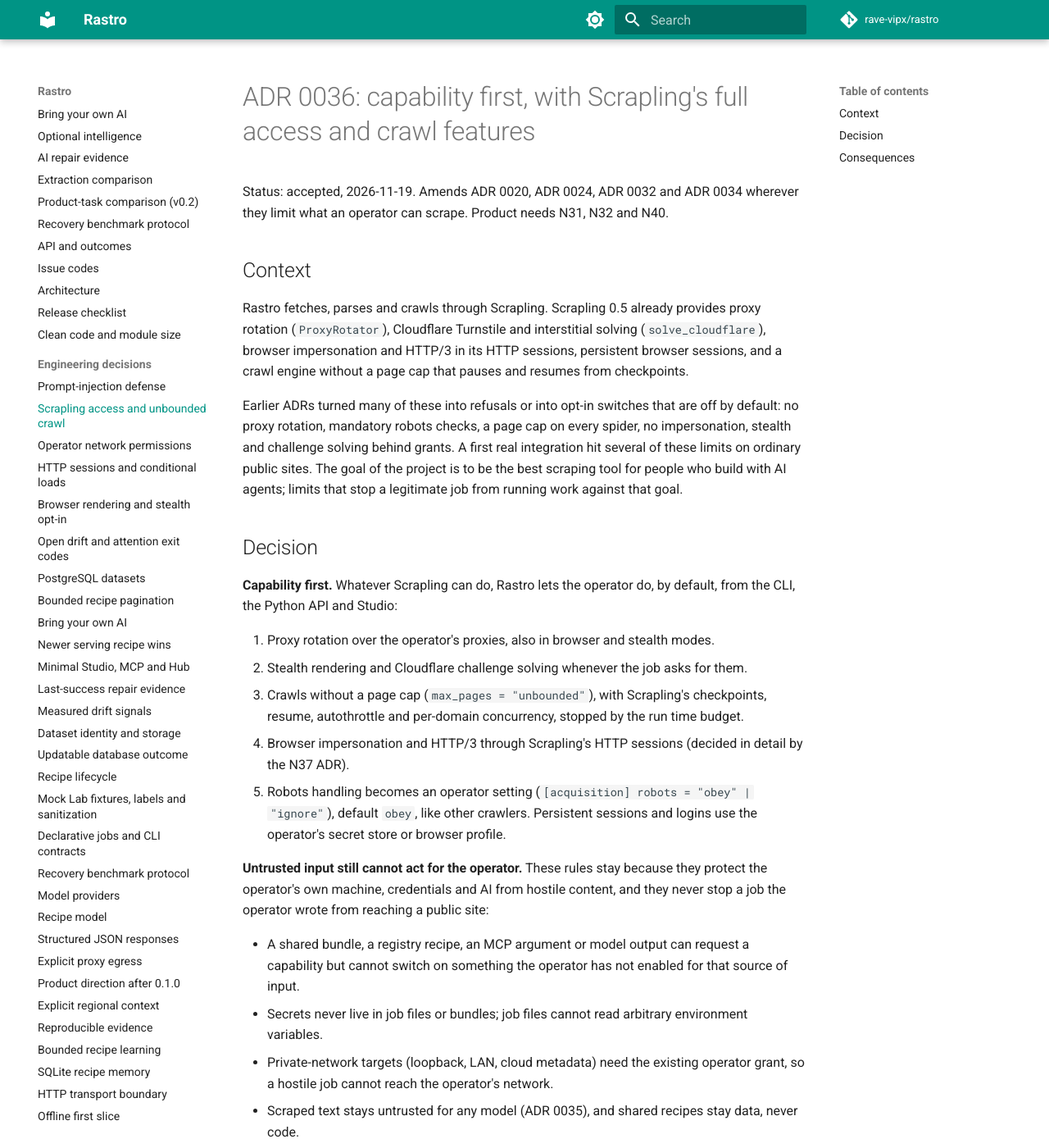
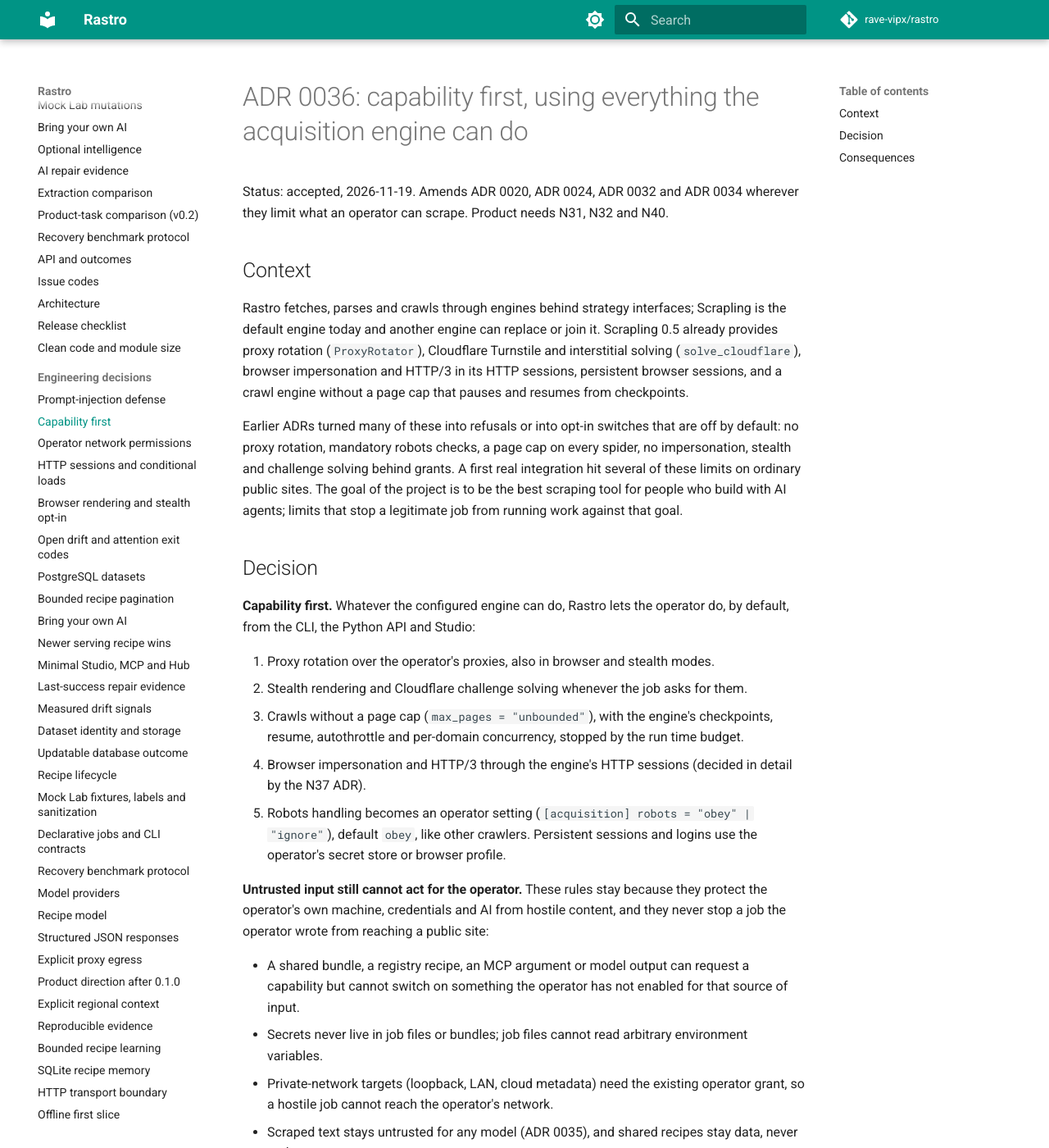
Before and after one commit to rave-vipx/rastro, an MkDocs documentation site: the page built from docs/decisions/0036-scrapling-access-and-unbounded-crawl.md, in a window 1280 px wide and 1400 px high. Shown: the whole window at 82% size. Built offline with MkDocs 1.6.1 and Material for MkDocs 9.7.7, drawn with Linux system fonts in a browser that asks for light colours; comment, search, counter and statistics services are not loaded; some of the changed text lies outside the part shown.

Commit message:
docs(adr): ADR 0036 is engine-agnostic; Scrapling is the default engine behind strategies
Co-Authored-By: Claude Opus 5.5 <noreply@anthropic.com>

```diff
--- a/docs/decisions/0036-scrapling-access-and-unbounded-crawl.md
+++ b/docs/decisions/0036-scrapling-access-and-unbounded-crawl.md
@@ -1,11 +1,12 @@
-# ADR 0036: capability first, with Scrapling's full access and crawl features
+# ADR 0036: capability first, using everything the acquisition engine can do
 
 Status: accepted, 2026-11-19. Amends ADR 0020, ADR 0024, ADR 0032 and ADR 0034 wherever they
 limit what an operator can scrape. Product needs N31, N32 and N40.
 
 ## Context
 
-Rastro fetches, parses and crawls through Scrapling. Scrapling 0.5 already provides proxy
+Rastro fetches, parses and crawls through engines behind strategy interfaces; Scrapling is the
+default engine today and another engine can replace or join it. Scrapling 0.5 already provides proxy
 rotation (`ProxyRotator`), Cloudflare Turnstile and interstitial solving (`solve_cloudflare`),
 browser impersonation and HTTP/3 in its HTTP sessions, persistent browser sessions, and a crawl
 engine without a page cap that pauses and resumes from checkpoints.
@@ -19,15 +20,15 @@ running work against that goal.
 
 ## Decision
 
-**Capability first.** Whatever Scrapling can do, Rastro lets the operator do, by default, from
+**Capability first.** Whatever the configured engine can do, Rastro lets the operator do, by default, from
 the CLI, the Python API and Studio:
 
 1. Proxy rotation over the operator's proxies, also in browser and stealth modes.
 2. Stealth rendering and Cloudflare challenge solving whenever the job asks for them.
-3. Crawls without a page cap (`max_pages = "unbounded"`), with Scrapling's checkpoints, resume,
+3. Crawls without a page cap (`max_pages = "unbounded"`), with the engine's checkpoints, resume,
    autothrottle and per-domain concurrency, stopped by the run time budget.
-4. Browser impersonation and HTTP/3 through Scrapling's HTTP sessions (decided in detail by the
-   N37 ADR).
+4. Browser impersonation and HTTP/3 through the engine's HTTP sessions (decided in detail by
+   the N37 ADR).
 5. Robots handling becomes an operator setting (`[acquisition] robots = "obey" | "ignore"`),
    default `obey`, like other crawlers. Persistent sessions and logins use the operator's
    secret store or browser profile.
@@ -47,6 +48,8 @@ job the operator wrote from reaching a public site:
 
 ## Consequences
 
+- Engine capabilities are exposed through Rastro's strategy interfaces, never as raw engine
+  options, so jobs and recipes do not depend on one engine.
 - Defaults change: the features above are on for jobs the operator writes; the opt-in
   switches remain only as trust boundaries for content that comes from elsewhere. Studio shows
   which capabilities a run used, and every run report lists them.
--- a/mkdocs.yml
+++ b/mkdocs.yml
@@ -58,7 +58,7 @@ nav:
   - Clean code and module size: development/clean-code.md
   - Engineering decisions:
       - Prompt-injection defense: decisions/0035-prompt-injection-defense.md
-      - Scrapling access and unbounded crawl: decisions/0036-scrapling-access-and-unbounded-crawl.md
+      - Capability first: decisions/0036-scrapling-access-and-unbounded-crawl.md
       - Operator network permissions: decisions/0031-operator-network-permissions.md
       - HTTP sessions and conditional loads: decisions/0030-http-sessions-and-conditional-loads.md
       - Browser rendering and stealth opt-in: decisions/0024-browser-rendering-and-stealth-opt-in.md
```
